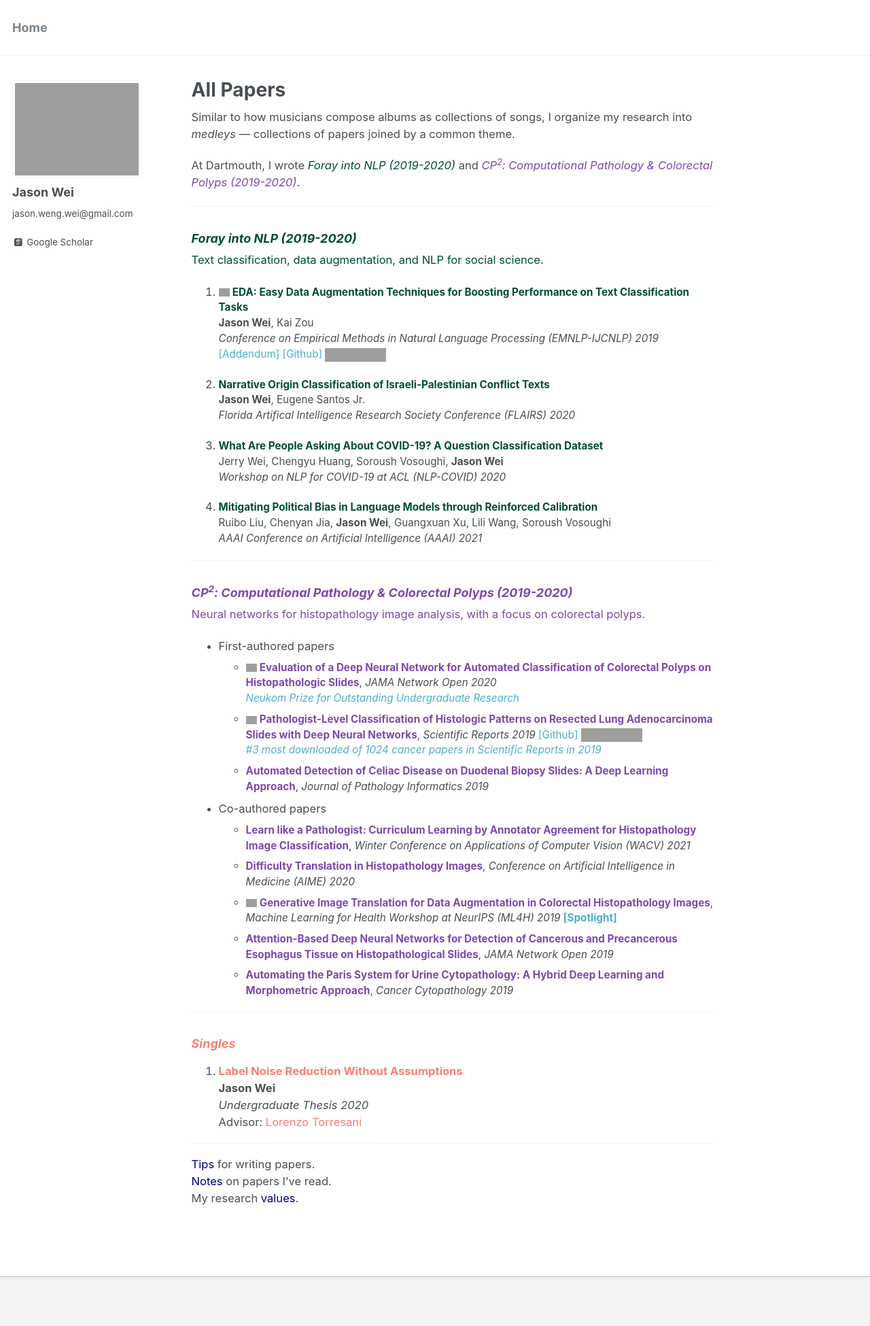
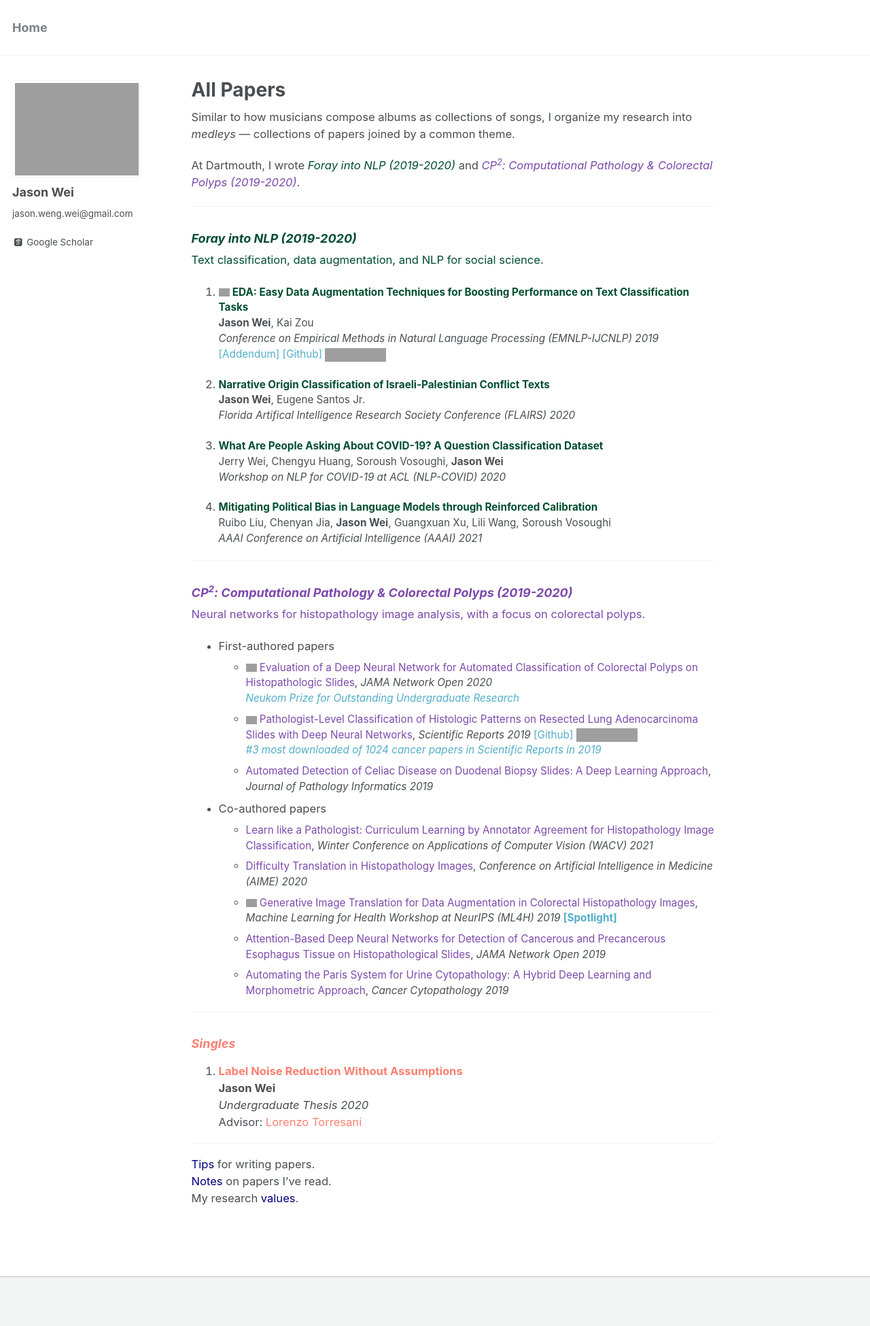
Before and after one commit to jasonwei20/jasonwei20.github.io, a Jekyll site: the page built from _pages/all_papers.md, in a window 1280 px wide. Shown: the whole page at 68% size. Built offline with Jekyll 4.4.1, drawn with Linux system fonts in a browser that asks for light colours; some web fonts are replaced; grey boxes are pictures that could not be loaded.

Commit message:
fix all papers

```diff
--- a/_pages/all_papers.md
+++ b/_pages/all_papers.md
@@ -42,25 +42,25 @@ Ruibo Liu, Chenyan Jia, **Jason Wei**, Guangxuan Xu, Lili Wang, Soroush Vosoughi
 <span style="color:#7d49ab">Neural networks for histopathology image analysis, with a focus on colorectal polyps.</span>
 
 * First-authored papers
-	* <img height="16" width="16" src="/images/glowing-star.png"> <a href="https://jamanetwork.com/journals/jamanetworkopen/fullarticle/2764906" style="color:#7d49ab" target="_blank"><b>Evaluation of a Deep Neural Network for Automated Classification of Colorectal Polyps on Histopathologic Slides</b></a>,
+	* <img height="16" width="16" src="/images/glowing-star.png"> <a href="https://jamanetwork.com/journals/jamanetworkopen/fullarticle/2764906" style="color:#7d49ab" target="_blank">Evaluation of a Deep Neural Network for Automated Classification of Colorectal Polyps on Histopathologic Slides</a>,
 	*JAMA Network Open 2020*
 	<a href="https://neukom.dartmouth.edu/research/neukom-research-prizes/2020-neukom-research-prize-winners" target="_blank"><i>Neukom Prize for Outstanding Undergraduate Research</i></a>
-	* <img height="16" width="16" src="/images/glowing-star.png"> <a href="https://www.nature.com/articles/s41598-019-40041-7" style="color:#7d49ab" target="_blank"><b>Pathologist-Level Classification of Histologic Patterns on Resected Lung Adenocarcinoma Slides with Deep Neural Networks</b></a>,
+	* <img height="16" width="16" src="/images/glowing-star.png"> <a href="https://www.nature.com/articles/s41598-019-40041-7" style="color:#7d49ab" target="_blank">Pathologist-Level Classification of Histologic Patterns on Resected Lung Adenocarcinoma Slides with Deep Neural Networks</a>,
 	*Scientific Reports 2019* <a href="https://github.com/BMIRDS/deepslide" target="_blank">[Github]</a> <img height="16" src="https://img.shields.io/github/stars/BMIRDS/deepslide.svg?logo=github&logoColor=white&colorA=navy&link=https://github.com/BMIRDS/deepslide&link=https://github.com/BMIRDS/deepslide">
 	<a href="https://www.nature.com/collections/ghegcgfbdi" target="_blank"><i>#3 most downloaded of 1024 cancer papers in Scientific Reports in 2019</i></a>
-	* <a href="http://www.jpathinformatics.org/article.asp?issn=2153-3539;year=2019;volume=10;issue=1;spage=7;epage=7;aulast=Wei" style="color:#7d49ab" target="_blank"><b>Automated Detection of Celiac Disease on Duodenal Biopsy Slides: A Deep Learning Approach</b></a>,
+	* <a href="http://www.jpathinformatics.org/article.asp?issn=2153-3539;year=2019;volume=10;issue=1;spage=7;epage=7;aulast=Wei" style="color:#7d49ab" target="_blank">Automated Detection of Celiac Disease on Duodenal Biopsy Slides: A Deep Learning Approach</a>,
 	*Journal of Pathology Informatics 2019*
 
 * Co-authored papers
-	* <a href="https://arxiv.org/abs/2009.13698" style="color:#7d49ab" target="_blank"><b>Learn like a Pathologist: Curriculum Learning by Annotator Agreement for Histopathology Image Classification</b></a>,
+	* <a href="https://arxiv.org/abs/2009.13698" style="color:#7d49ab" target="_blank">Learn like a Pathologist: Curriculum Learning by Annotator Agreement for Histopathology Image Classification</a>,
 	*Winter Conference on Applications of Computer Vision (WACV) 2021*
-	* <a href="https://arxiv.org/abs/2004.12535" style="color:#7d49ab" target="_blank"><b>Difficulty Translation in Histopathology Images</b></a>,
+	* <a href="https://arxiv.org/abs/2004.12535" style="color:#7d49ab" target="_blank">Difficulty Translation in Histopathology Images</a>,
 	*Conference on Artificial Intelligence in Medicine (AIME) 2020*
-	* <img height="16" width="16" src="/images/glowing-star.png"> <a href="https://arxiv.org/abs/1910.05827" style="color:#7d49ab" target="_blank"><b>Generative Image Translation for Data Augmentation in Colorectal Histopathology Images</b></a>,
+	* <img height="16" width="16" src="/images/glowing-star.png"> <a href="https://arxiv.org/abs/1910.05827" style="color:#7d49ab" target="_blank">Generative Image Translation for Data Augmentation in Colorectal Histopathology Images</a>,
 	*Machine Learning for Health Workshop at NeurIPS (ML4H) 2019* <a href="https://slideslive.com/38923239/spotlight-paper-talks?t=1095" target="_blank"><b>[Spotlight]</b></a>
-	* <a href="https://jamanetwork.com/journals/jamanetworkopen/fullarticle/2753982" style="color:#7d49ab" target="_blank"><b>Attention-Based Deep Neural Networks for Detection of Cancerous and Precancerous Esophagus Tissue on Histopathological Slides</b></a>,
+	* <a href="https://jamanetwork.com/journals/jamanetworkopen/fullarticle/2753982" style="color:#7d49ab" target="_blank">Attention-Based Deep Neural Networks for Detection of Cancerous and Precancerous Esophagus Tissue on Histopathological Slides</a>,
 	*JAMA Network Open 2019*
-	* <a href="https://onlinelibrary.wiley.com/doi/abs/10.1002/cncy.22099" style="color:#7d49ab" target="_blank"><b>Automating the Paris System for Urine Cytopathology: A Hybrid Deep Learning and Morphometric Approach</b></a>,
+	* <a href="https://onlinelibrary.wiley.com/doi/abs/10.1002/cncy.22099" style="color:#7d49ab" target="_blank">Automating the Paris System for Urine Cytopathology: A Hybrid Deep Learning and Morphometric Approach</a>,
 	*Cancer Cytopathology 2019*
 
 ------
```
